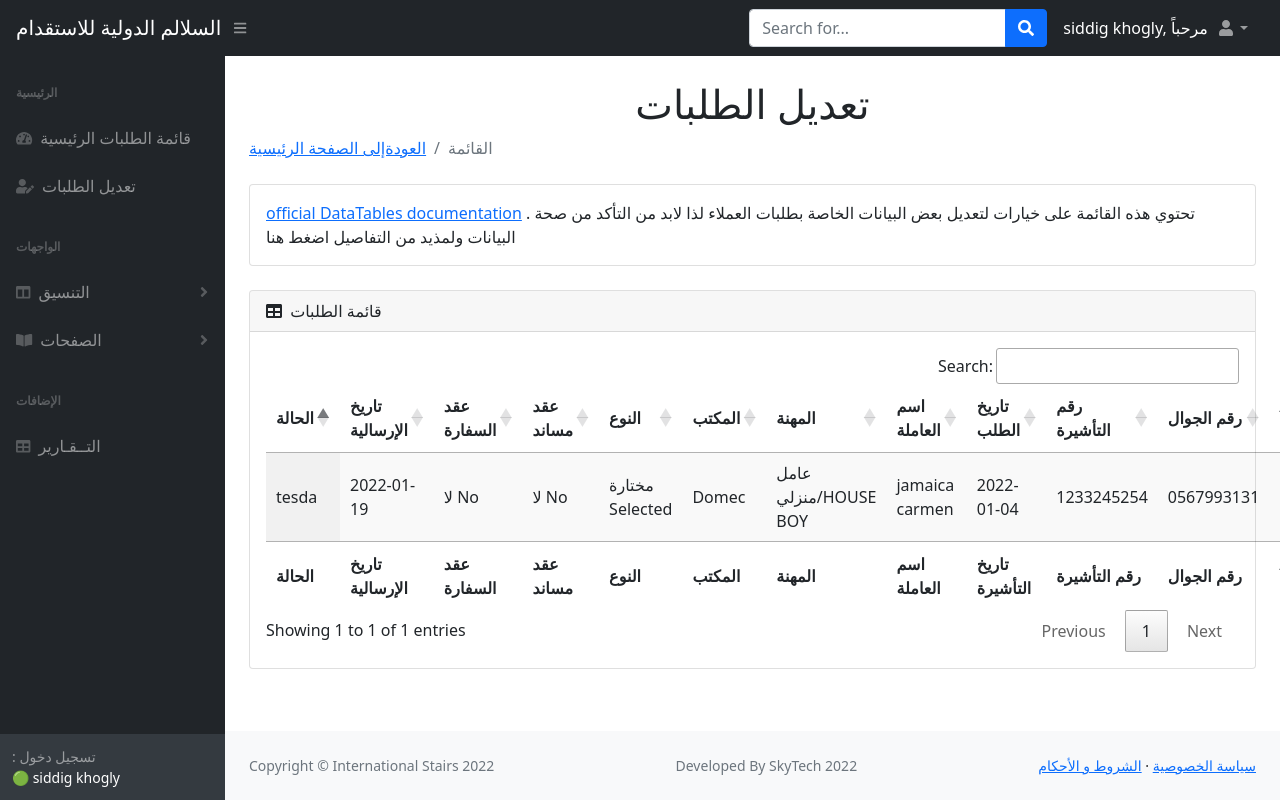
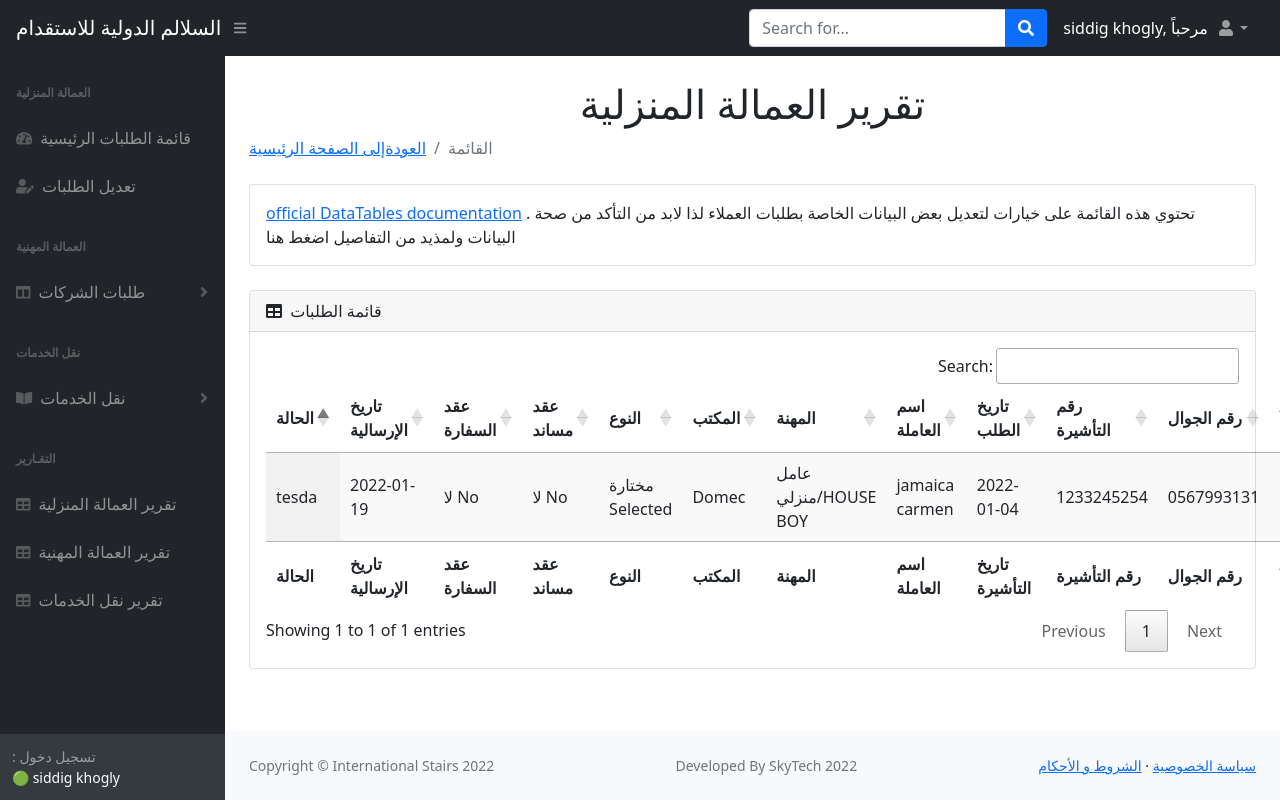
Before and after one commit to rnsdoodi/Mukamil_system, a Flask app: page /tables in a window 1280 px wide; the page is wider, and only the part inside the window is pictured. Run offline with Flask 2, Linux system fonts and the light colour scheme; a user stored in the database is signed in; data comes from the database, SQL or seed files in the repository; some libraries are stand-ins or nearby versions.

Commit message:
ADDING THE SKILLED WORKERS FUNCTIONALITY

```diff
--- a/templates/tables.html
+++ b/templates/tables.html
@@ -6,7 +6,7 @@
         <meta name="viewport" content="width=device-width, initial-scale=1, shrink-to-fit=no" />
         <meta name="description" content="" />
         <meta name="author" content="" />
-        <title>التقارير</title>
+        <title style="align:right">تقرير العمالة المنزلية</title>
         <link rel="icon" type="image/x-icon" href="/static/assets/favicon.ico" />
         <link href="https://cdn.jsdelivr.net/npm/simple-datatables@latest/dist/style.css" rel="stylesheet" />
         <link href="static/css/styles.css" rel="stylesheet" />
@@ -49,7 +49,7 @@
                 <nav class="sb-sidenav accordion sb-sidenav-dark" id="sidenavAccordion">
                     <div class="sb-sidenav-menu">
                         <div class="nav">
-                            <div class="sb-sidenav-menu-heading">الرئيسية</div>
+                            <div class="sb-sidenav-menu-heading">العمالة المنزلية</div>
                             <a class="nav-link" href="index.html">
                                 <div class="sb-nav-link-icon"><i class="fas fa-tachometer-alt"></i></div>
                                 قائمة الطلبات الرئيسية
@@ -58,40 +58,49 @@
                                 <div class="sb-nav-link-icon"><i class="fas fa-user-edit"></i></div>
                                 تعديل الطلبات
                             </a>
-                            <div class="sb-sidenav-menu-heading">الواجهات</div>
+       <div class="sb-sidenav-menu-heading">العمالة المهنية</div>
                             <a class="nav-link collapsed" href="#" data-bs-toggle="collapse" data-bs-target="#collapseLayouts" aria-expanded="false" aria-controls="collapseLayouts">
                                 <div class="sb-nav-link-icon"><i class="fas fa-columns"></i></div>
-                                التنسيق
+                                طلبات الشركات
                                 <div class="sb-sidenav-collapse-arrow"><i class="fas fa-angle-down"></i></div>
                             </a>
                             <div class="collapse" id="collapseLayouts" aria-labelledby="headingOne" data-bs-parent="#sidenavAccordion">
                                 <nav class="sb-sidenav-menu-nested nav">
-                                    <a class="nav-link" href="layout-static.html">Static Navigation</a>
-                                    <a class="nav-link" href="layout-sidenav-light.html">Light Sidenav</a>
+                                    <a class="nav-link" href="layout-static.html">إضافة طلب جديد</a>
+                                    <a class="nav-link" href="layout-sidenav-light.html">تعديل الطلبات الحالية</a>
                                 </nav>
                             </div>
+                            <div class="sb-sidenav-menu-heading">نقل الخدمات</div>
                             <a class="nav-link collapsed" href="#" data-bs-toggle="collapse" data-bs-target="#collapsePages" aria-expanded="false" aria-controls="collapsePages">
                                 <div class="sb-nav-link-icon"><i class="fas fa-book-open"></i></div>
-                                الصفحات
+                                نقل الخدمات
                                 <div class="sb-sidenav-collapse-arrow"><i class="fas fa-angle-down"></i></div>
                             </a>
+
                             <div class="collapse" id="collapsePages" aria-labelledby="headingTwo" data-bs-parent="#sidenavAccordion">
                                 <nav class="sb-sidenav-menu-nested nav accordion" id="sidenavAccordionPages">
-                                    <a class="nav-link collapsed" href="#" data-bs-toggle="collapse" data-bs-target="#pagesCollapseAuth" aria-expanded="false" aria-controls="pagesCollapseAuth">
-                                        التحقق
-                                        <div class="sb-sidenav-collapse-arrow"><i class="fas fa-angle-down"></i></div>
-                                    </a>
+
+                                    <a class="nav-link" href="layout-static.html">إضافة طلب نقل جديد</a>
+                                    <a class="nav-link" href="layout-static.html">تعديل طلب نقل</a>
+
+
+<!--                                    <a class="nav-link collapsed" href="#" data-bs-toggle="collapse" data-bs-target="#pagesCollapseAuth" aria-expanded="false" aria-controls="pagesCollapseAuth">-->
+<!--                                        التحقق-->
+<!--                                        <div class="sb-sidenav-collapse-arrow"><i class="fas fa-angle-down"></i></div>-->
+<!--                                    </a>-->
                                     <div class="collapse" id="pagesCollapseAuth" aria-labelledby="headingOne" data-bs-parent="#sidenavAccordionPages">
+
+                                        <a class="nav-link" href="layout-static.html">إضافة طلب جديد</a>
                                         <nav class="sb-sidenav-menu-nested nav">
                                             <a class="nav-link" href="login.html">Login</a>
                                             <a class="nav-link" href="register.html">Register</a>
                                             <a class="nav-link" href="password.html">Forgot Password</a>
                                         </nav>
                                     </div>
-                                    <a class="nav-link collapsed" href="#" data-bs-toggle="collapse" data-bs-target="#pagesCollapseError" aria-expanded="false" aria-controls="pagesCollapseError">
-                                        صفحات الأخطاء
-                                        <div class="sb-sidenav-collapse-arrow"><i class="fas fa-angle-down"></i></div>
-                                    </a>
+<!--                                    <a class="nav-link collapsed" href="#" data-bs-toggle="collapse" data-bs-target="#pagesCollapseError" aria-expanded="false" aria-controls="pagesCollapseError">-->
+<!--                                        صفحات الأخطاء-->
+<!--                                        <div class="sb-sidenav-collapse-arrow"><i class="fas fa-angle-down"></i></div>-->
+<!--                                    </a>-->
                                     <div class="collapse" id="pagesCollapseError" aria-labelledby="headingOne" data-bs-parent="#sidenavAccordionPages">
                                         <nav class="sb-sidenav-menu-nested nav">
                                             <a class="nav-link" href="401.html">401 Page</a>
@@ -101,14 +110,26 @@
                                     </div>
                                 </nav>
                             </div>
-                            <div class="sb-sidenav-menu-heading">الإضافات</div>
-
+                                     <div class="sb-sidenav-menu-heading">التقـارير</div>
                             <a class="nav-link" href="{{url_for('tables')}}">
                                 <div class="sb-nav-link-icon"><i class="fas fa-table"></i></div>
-                                التــقـارير
+                                تقرير العمالة المنزلية
                             </a>
+
+                             <a class="nav-link" href="#">
+                                <div class="sb-nav-link-icon"><i class="fas fa-table"></i></div>
+                                تقرير العمالة المهنية
+                            </a>
+
+
+                            <a class="nav-link" href="#">
+                                <div class="sb-nav-link-icon"><i class="fas fa-table"></i></div>
+                                تقرير نقل الخدمات
+                            </a>
+
                         </div>
                     </div>
+
                     <div class="sb-sidenav-footer">
                         <div class="small"> : تسجيل دخول </div>
                        <div class="small" style="color:white" > 🟢 {{name}}  </div>
@@ -118,7 +139,7 @@
                <div id="layoutSidenav_content">
                 <main>
                     <div class="container-fluid px-4">
-                        <h1 class="mt-4" style="text-align:center">تعديل الطلبات</h1>
+                        <h1 class="mt-4" style="text-align:center">تقرير العمالة المنزلية </h1>
                         <ol class="breadcrumb mb-4" >
                             <li class="breadcrumb-item" ><a href="index.html" >العودةإلى الصفحة الرئيسية </a></li>
                             <li class="breadcrumb-item active">القائمة</li>
```
Also changed, not shown: templates/index.html (+44 -22 lines), templates/list.html (+38 -17 lines).
